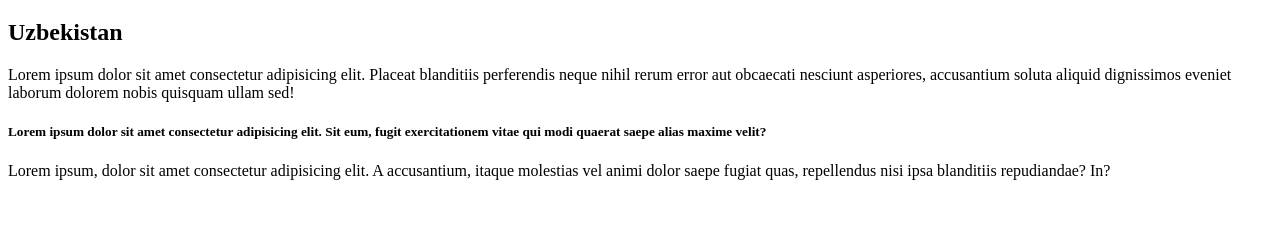
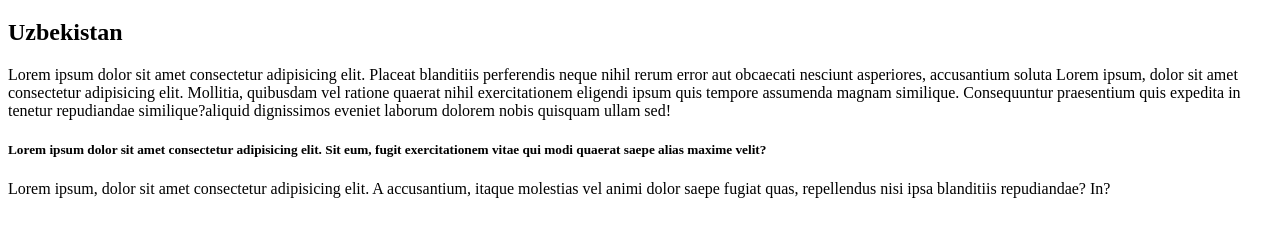
Before and after one commit to iammatkarimov/lesson1, a plain HTML site: page index.html in a window 1280 px wide. Shown: the part 61-298 px from the top of the page. Drawn offline with Linux system fonts and the light colour scheme.

Commit message:
forth commit

```diff
--- a/index.html
+++ b/index.html
@@ -8,7 +8,7 @@
 <body>
    <h1 class="zag">Hello world</h1>
    <h2>Uzbekistan</h2>
-   <p class="text">Lorem ipsum dolor sit amet consectetur adipisicing elit. Placeat blanditiis perferendis neque nihil rerum error aut obcaecati nesciunt asperiores, accusantium soluta aliquid dignissimos eveniet laborum dolorem nobis quisquam ullam sed!</p>
+   <p class="text">Lorem ipsum dolor sit amet consectetur adipisicing elit. Placeat blanditiis perferendis neque nihil rerum error aut obcaecati nesciunt asperiores, accusantium soluta Lorem ipsum, dolor sit amet consectetur adipisicing elit. Mollitia, quibusdam vel ratione quaerat nihil exercitationem eligendi ipsum quis tempore assumenda magnam similique. Consequuntur praesentium quis expedita in tenetur repudiandae similique?aliquid dignissimos eveniet laborum dolorem nobis quisquam ullam sed!</p>
    <h5>Lorem ipsum dolor sit amet consectetur adipisicing elit. Sit eum, fugit exercitationem vitae qui modi quaerat saepe alias maxime velit?</h5>
    <p>Lorem ipsum, dolor sit amet consectetur adipisicing elit. A accusantium, itaque molestias vel animi dolor saepe fugiat quas, repellendus nisi ipsa blanditiis repudiandae? In?</p>
 </body>
```
